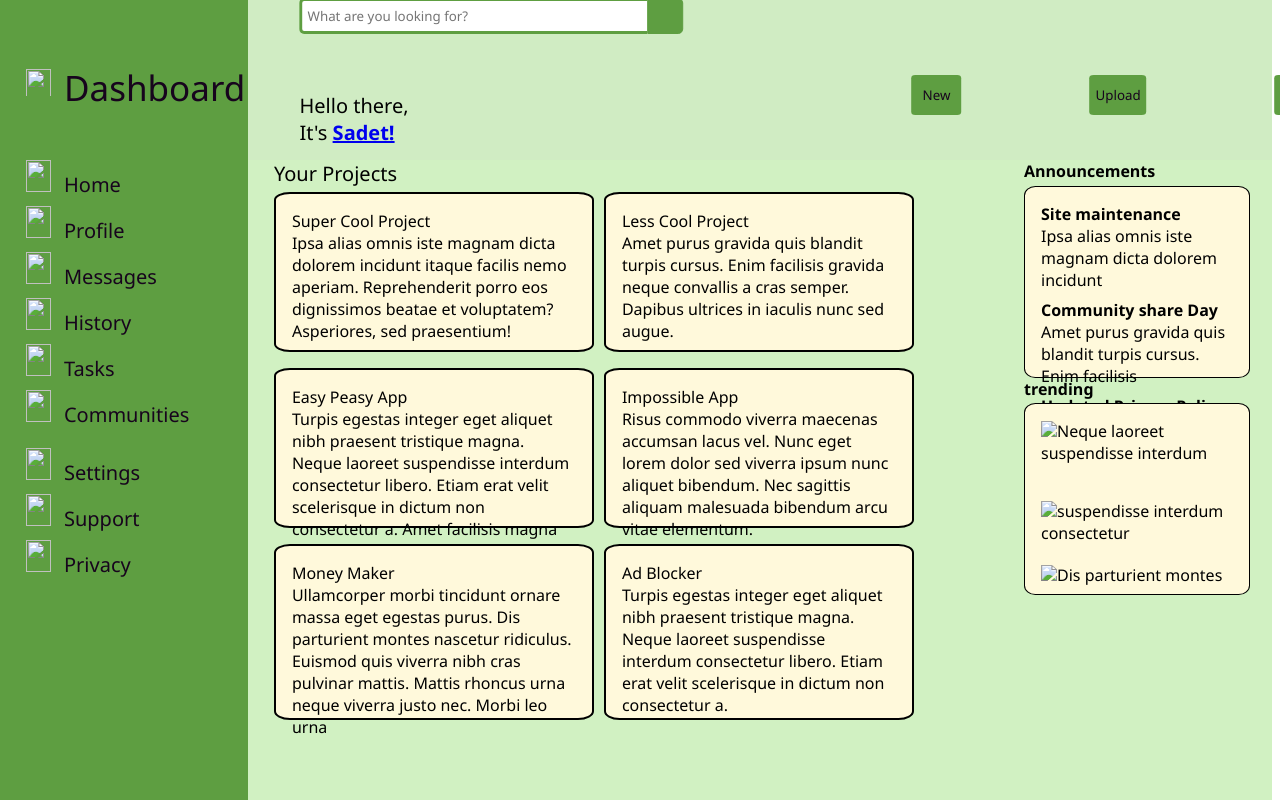
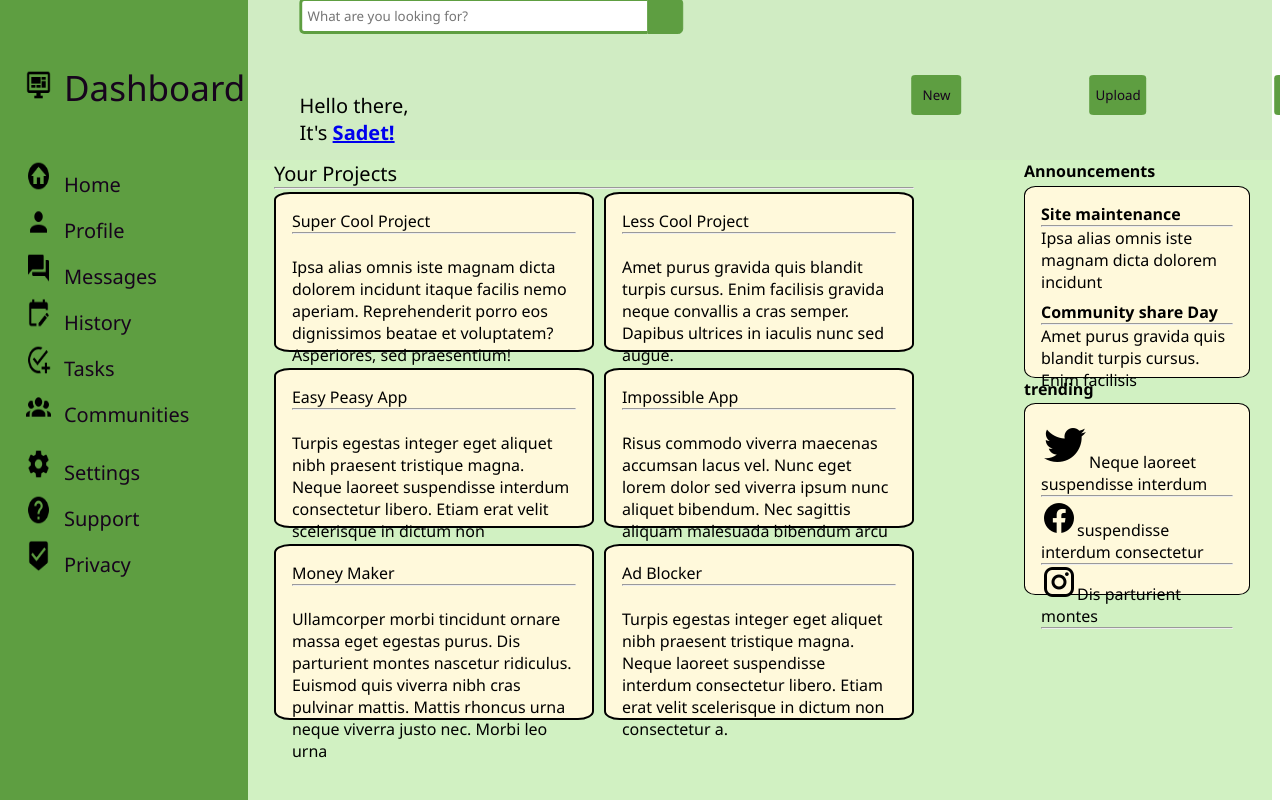
Before and after one commit to SadetTurhan/Admin-Dashboard, a plain HTML site: page index.html in a window 1280 px wide. Shown: the top 800 px of the page. Drawn offline with Linux system fonts and the light colour scheme.

Commit message:
Update index.html

```diff
--- a/index.html
+++ b/index.html
@@ -5,24 +5,24 @@
     <meta http-equiv="X-UA-Compatible" content="IE=edge">
     <meta name="viewport" content="width=device-width, initial-scale=1.0">
     <link rel="stylesheet" href="style.css">
-    <title>Document</title>
+    <title>Admin Dashboard</title>
 </head>
 <body>
     <div class="container">
         <div class="sidebar">
-                <div class="dashboard"><img class="menu" src="dashboard.png">Dashboard</div>
+                <div class="dashboard"><img class="menu" src="pics/dashboard.png">Dashboard</div>
                 <div class="first-row">
-                    <p><img class="menu" src=home.png>Home</p>
-                    <p><img class="menu" src="profile.png">Profile</p>
-                    <p><img class="menu" src="messages.png">Messages</p>
-                    <p><img class="menu" src="history.png">History</p>
-                    <p><img class="menu" src="tasks.png">Tasks</p>
-                    <p><img class="menu" src="communities.png">Communities</p>
+                    <p><img class="menu" src="pics/home.png">Home</p>
+                    <p><img class="menu" src="pics/profile.png">Profile</p>
+                    <p><img class="menu" src="pics/messages.png">Messages</p>
+                    <p><img class="menu" src="pics/history.png">History</p>
+                    <p><img class="menu" src="pics/tasks.png">Tasks</p>
+                    <p><img class="menu" src="pics/communities.png">Communities</p>
                 </div>
                 <div class="second-row">
-                    <p><img class="menu" src="settings.png">Settings</p>
-                    <p><img class="menu" src="support.png">Support</p>
-                    <p><img class="menu" src="privacy.png">Privacy</p>
+                    <p><img class="menu" src="pics/settings.png">Settings</p>
+                    <p><img class="menu" src="pics/support.png">Support</p>
+                    <p><img class="menu" src="pics/privacy.png">Privacy</p>
                 </div>
         </div>
 
@@ -36,7 +36,7 @@
                </button>
             </div>
                 <div class="right-navbar">
-               <img class="menu"src="bell.png">
+               <img class="menu"src="pics/bell.png">
                <p>Sadet Turhan</p>
                 </div>
                 <div class="down-navbar">
@@ -51,29 +51,30 @@
         </header>
 
         <main>
-            <div class="m-headline">Your Projects</div>
-            <div class="main-left">Super Cool Project<br>Ipsa alias omnis iste magnam dicta dolorem incidunt itaque facilis nemo aperiam. Reprehenderit porro eos dignissimos beatae et voluptatem? Asperiores, sed praesentium! </div>
-            <div class="main-right">Less Cool Project<br>Amet purus gravida quis blandit turpis cursus. Enim facilisis gravida neque convallis a cras semper. Dapibus ultrices in iaculis nunc sed augue. </div>
-            <div class="main-right2">Impossible App<br>Risus commodo viverra maecenas accumsan lacus vel. Nunc eget lorem dolor sed viverra ipsum nunc aliquet bibendum. Nec sagittis aliquam malesuada bibendum arcu vitae elementum. </div>
-            <div class="main-left2">Easy Peasy App<br>Turpis egestas integer eget aliquet nibh praesent tristique magna. Neque laoreet suspendisse interdum consectetur libero. Etiam erat velit scelerisque in dictum non consectetur a. Amet facilisis magna etiam</div>
-            <div class="main-right3">Ad Blocker<br>Turpis egestas integer eget aliquet nibh praesent tristique magna. Neque laoreet suspendisse interdum consectetur libero. Etiam erat velit scelerisque in dictum non consectetur a. </div>
-            <div class="main-left3">Money Maker<br>Ullamcorper morbi tincidunt ornare massa eget egestas purus. Dis parturient montes nascetur ridiculus. Euismod quis viverra nibh cras pulvinar mattis. Mattis rhoncus urna neque viverra justo nec. Morbi leo urna </div>
+            <div class="m-headline">Your Projects<hr></div>
+
+            <div class="main-left">Super Cool Project<hr><br>Ipsa alias omnis iste magnam dicta dolorem incidunt itaque facilis nemo aperiam. Reprehenderit porro eos dignissimos beatae et voluptatem? Asperiores, sed praesentium! </div>
+            <div class="main-right">Less Cool Project<hr><br>Amet purus gravida quis blandit turpis cursus. Enim facilisis gravida neque convallis a cras semper. Dapibus ultrices in iaculis nunc sed augue. </div>
+            <div class="main-right2">Impossible App<hr><br>Risus commodo viverra maecenas accumsan lacus vel. Nunc eget lorem dolor sed viverra ipsum nunc aliquet bibendum. Nec sagittis aliquam malesuada bibendum arcu vitae elementum. </div>
+            <div class="main-left2">Easy Peasy App<hr><br>Turpis egestas integer eget aliquet nibh praesent tristique magna. Neque laoreet suspendisse interdum consectetur libero. Etiam erat velit scelerisque in dictum non consectetur a. Amet facilisis magna etiam</div>
+            <div class="main-right3">Ad Blocker<hr><br>Turpis egestas integer eget aliquet nibh praesent tristique magna. Neque laoreet suspendisse interdum consectetur libero. Etiam erat velit scelerisque in dictum non consectetur a. </div>
+            <div class="main-left3">Money Maker<hr><br>Ullamcorper morbi tincidunt ornare massa eget egestas purus. Dis parturient montes nascetur ridiculus. Euismod quis viverra nibh cras pulvinar mattis. Mattis rhoncus urna neque viverra justo nec. Morbi leo urna </div>
         </main>
 
 
         <div class="right-side">
             <b>Announcements</b>
             <div class="first-box">
-                <div><h4>Site maintenance</h4><p>Ipsa alias omnis iste magnam dicta dolorem incidunt</p></div>
-                <div><h4>Community share Day</h4> <p>Amet purus gravida quis blandit turpis cursus. Enim facilisis</p></div>
-                <div><h4>Updated Privacy Policy</h4> <p>Risus commodo viverra maecenas accumsan lacus vel.</p></div>
+                <div><h4>Site maintenance<hr></h4><p>Ipsa alias omnis iste magnam dicta dolorem incidunt</p></div>
+                <div><h4>Community share Day<hr></h4> <p>Amet purus gravida quis blandit turpis cursus. Enim facilisis</p></div>
+                <div><h4>Updated Privacy Policy<hr></h4> <p>Risus commodo viverra maecenas accumsan lacus vel.</p></div>
             </div>
             <b>trending</b>
 
             <div class="second-box">
-                <div><img src="twitter.png">Neque laoreet suspendisse interdum</div>
-                <div><img src="facebook.png">suspendisse interdum consectetur</div>
-                <div><img src="instagram.png">Dis parturient montes</div>
+                <div><img src="pics/twitter.png">Neque laoreet suspendisse interdum<hr></div>
+                <div><img src="pics/facebook.png">suspendisse interdum consectetur<hr></div>
+                <div><img src="pics/instagram.png">Dis parturient montes<hr></div>
             </div>
         </div>
     </div>
```
